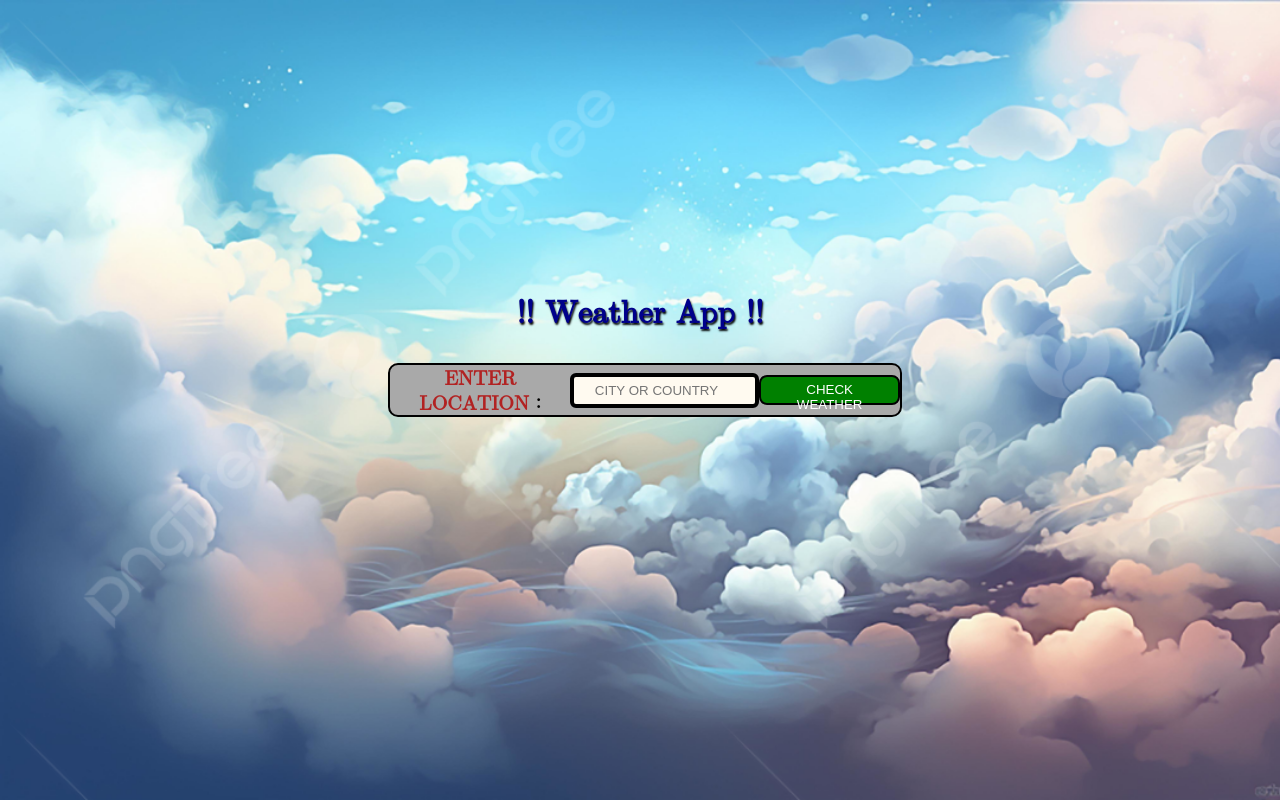
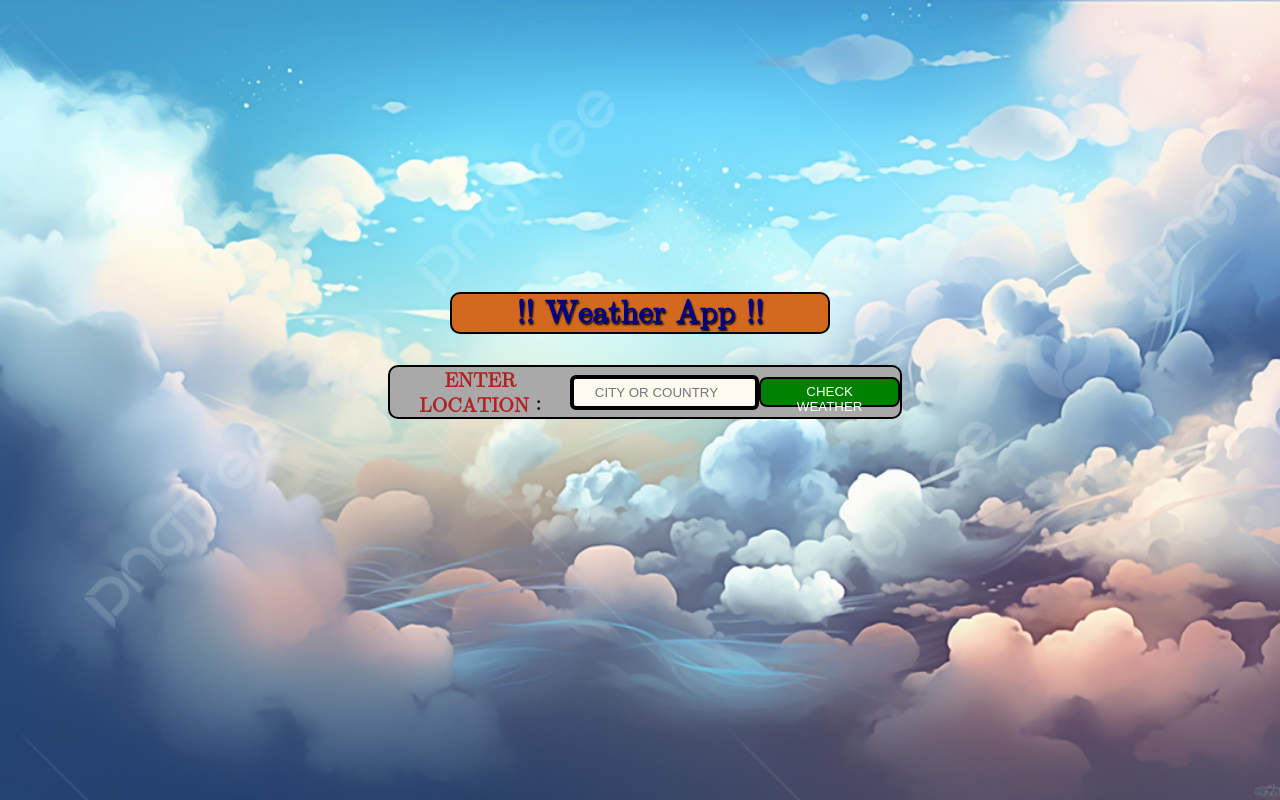
Before and after one commit to AmitKshirsagar999/PRODIGY_WD_05, a plain HTML site: page index.html in a window 1280 px wide. Drawn offline with Linux system fonts and the light colour scheme.

Commit message:
Update style.css

```diff
--- a/style.css
+++ b/style.css
@@ -118,6 +118,11 @@ h1{
     color:darkblue;
     text-shadow:1px 2px 2px black;
     transform: translateY(-10px);
+    border:2px solid black;
+    border-radius: inherit;
+    margin-right: 110px;
+    margin-left: 110px;
+    background-color: chocolate;
 }
 
 h2{
```
